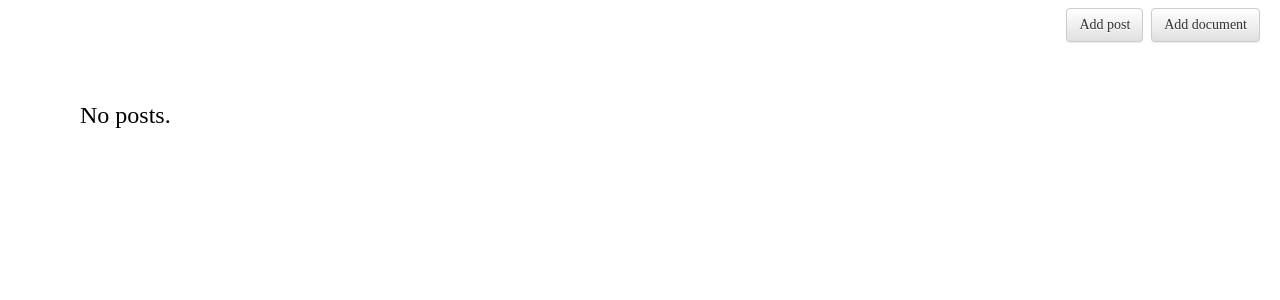
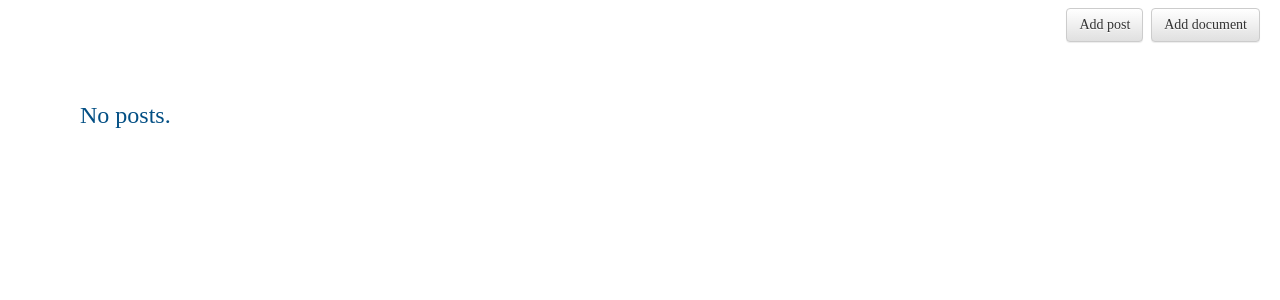
Before and after one commit to ferryale/my-first-blog, a Django app: template blog/templates/blog/post_list.html in a window 1280 px wide. Shown: the part 286-586 px from the top of the page. Run offline with Django 3.2, Linux system fonts and the light colour scheme; the template is opened without the code that fills it, so the values that code supplies are empty; the visitor is signed in with stand-in values (Sample User, id 1); some libraries are stand-ins or nearby versions.

Commit message:
Minor template changes.

```diff
--- a/blog/templates/blog/post_list.html
+++ b/blog/templates/blog/post_list.html
@@ -15,7 +15,7 @@
 					</div>
 				</div>
 			{% empty %}
-				<div class="post"><h3>No posts.</h3></div>
+				<h3 style="color:#034F84">No posts.</h3></div>
 			{% endfor %}
 
 {% endblock %}
```
